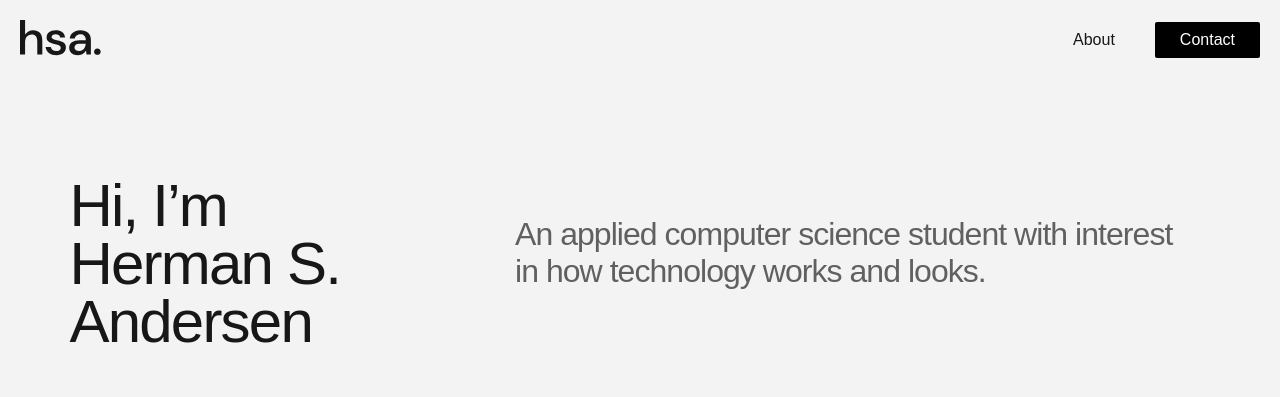
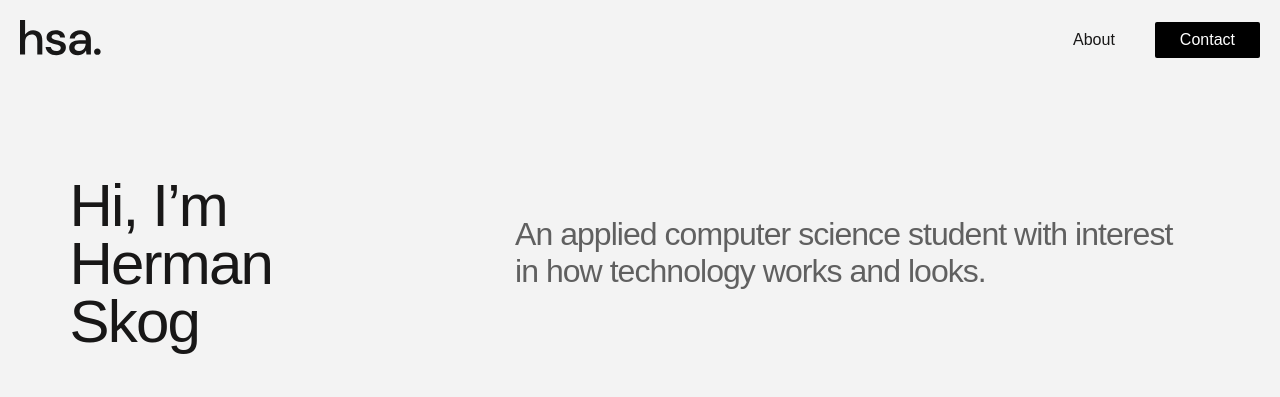
Before and after one commit to cowboyen/newportfolio, a plain HTML site: page index.html in a window 1280 px wide. Shown: the top 397 px of the page. Drawn offline with Linux system fonts and the light colour scheme.

Commit message:
Update index.html

```diff
--- a/index.html
+++ b/index.html
@@ -33,7 +33,7 @@
           <div class="div-5">
             <div class="column">
               <div class="div-6">
-                Hi, I’m Herman S. Andersen
+                Hi, I’m Herman Skog
                 <br/>
               </div>
             </div>
```
